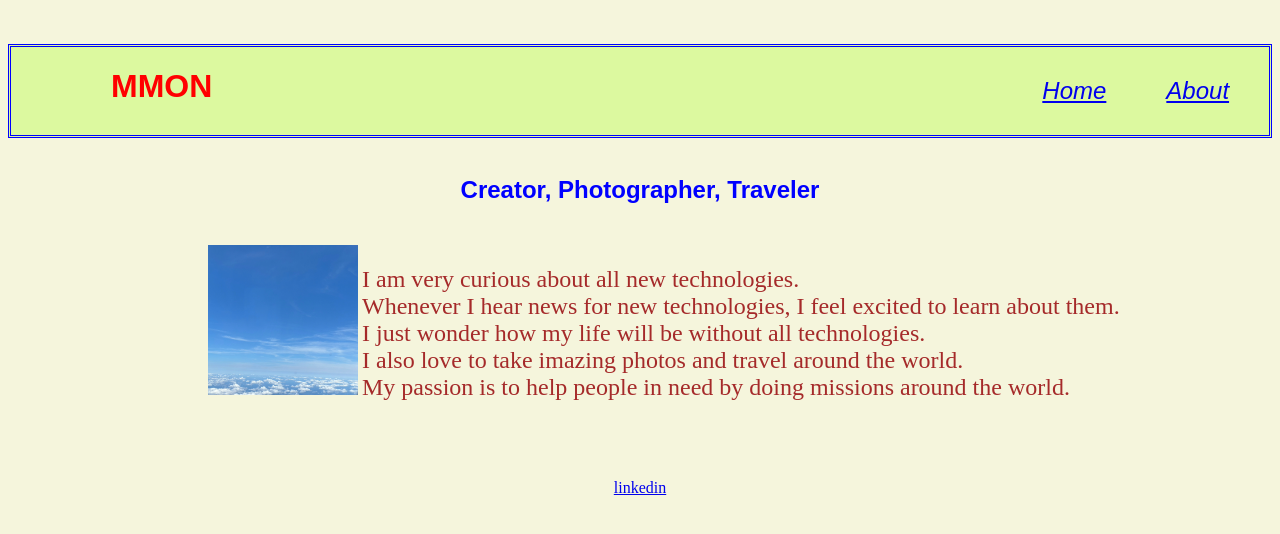
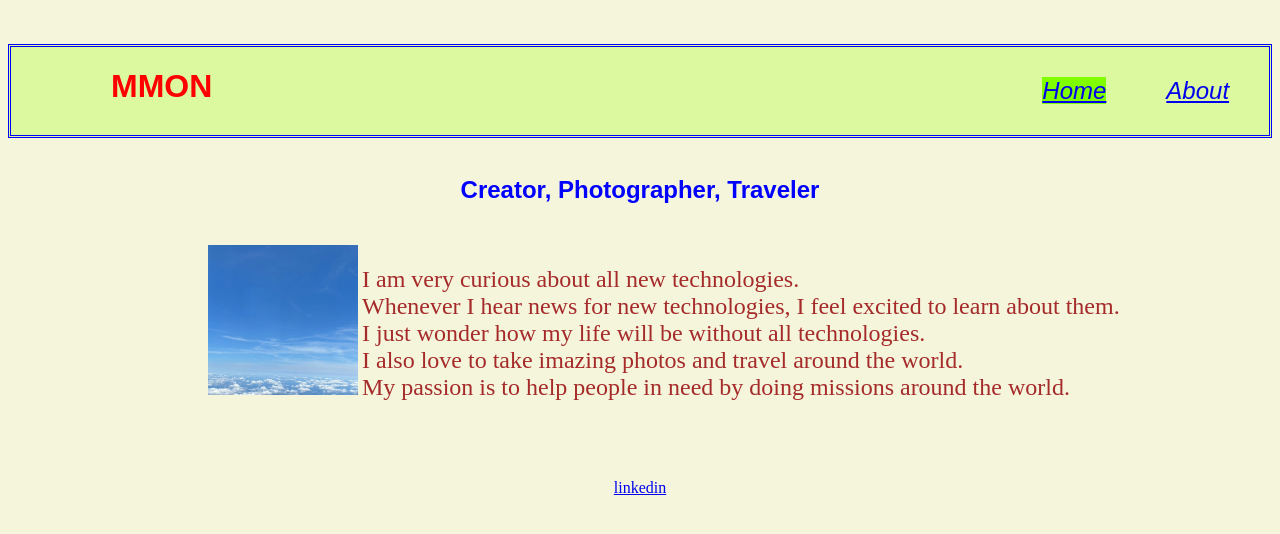
Before and after one commit to mmon99/Block9P1, a plain HTML site: page index.html in a window 1280 px wide. In both pictures the pointer is over the link "Home". Shown: the top 534 px of the page. Drawn offline with Linux system fonts and the light colour scheme.

Commit message:
modifyV6

```diff
--- a/styles.css
+++ b/styles.css
@@ -31,8 +31,8 @@ nav {
   padding: 30px;
 }
 
-.nav-item hover {
-    background-color: red;
+.nav-item a:hover {
+  background-color: chartreuse;
   box-shadow: green;
 }
 
```
Lines whose indentation alone changed are shown as unchanged.
